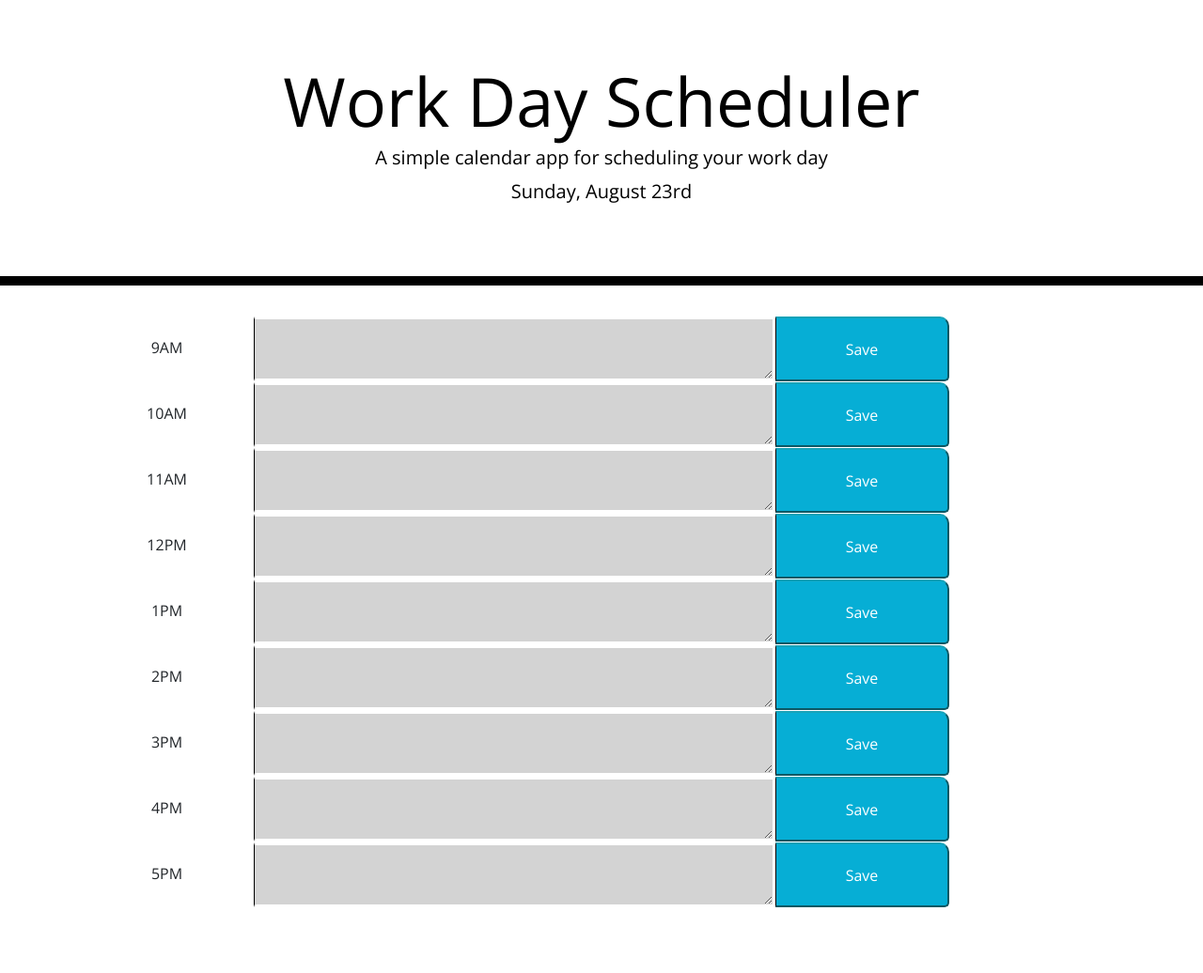
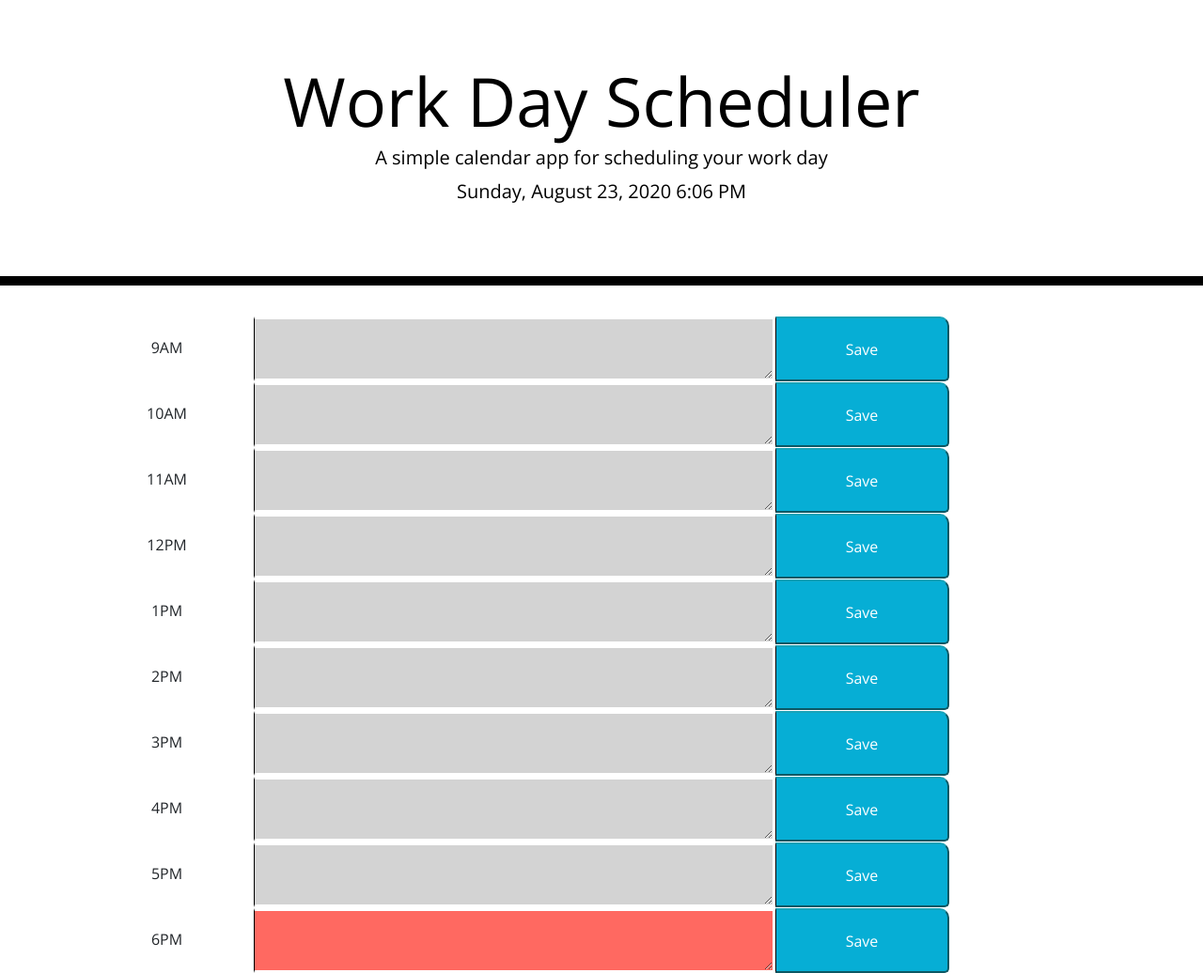
Before and after one commit to queen-stack/05_third_party_api, a plain HTML site: page index.html in a window 1280 px wide. Shown: the whole page at 94% size. Before the commit the page ends 966 px from the top, so only its background shows below. Drawn offline with nearby package versions, Linux system fonts and the light colour scheme.

Commit message:
change file js

```diff
--- a/index.html
+++ b/index.html
@@ -30,9 +30,6 @@
     </header>
     <div class="container">
       <!-- Timeblocks go here -->
-      <div class="row no-gutters">
-        <textarea class="description future col-sm-6" placeholder="Text goes here"></textarea>
-        <button type="button" class="saveBtn btn-info col-sm-1">Save</button>
   </div>
     <script src="https://code.jquery.com/jquery-3.4.1.min.js"></script>
     <script src="https://cdnjs.cloudflare.com/ajax/libs/moment.js/2.24.0/moment.min.js"></script>
--- a/script.js
+++ b/script.js
@@ -1,11 +1,7 @@
 // A $( document ).ready() block. - all code must go into bock
-$(document).ready(function () {
-    var today = moment().format('dddd, LL');
-    $('#currentDay').html(today)
 
-});
 // The range of "normal business" hours in 24-hour format
-var hoursInWorkday = 9;  // number of "working" hours to show in the planner (don't forget lunch)
+var hoursInWorkday = 10;  // number of "working" hours to show in the planner (don't forget lunch)
 var startHour = 9;       // first "working" hour of the day
 
 // Use this date to set the colors of the time slots on the planner.
@@ -120,7 +116,7 @@ $(document).on('click', '.saveBtn', function() {
 
 
 $(document).ready(function() {
-    var today = moment().format('dddd, MMMM Do');
+    var today = moment().format('LLLL');
     $('#currentDay').html(today)
 
     drawPlanner();
```
